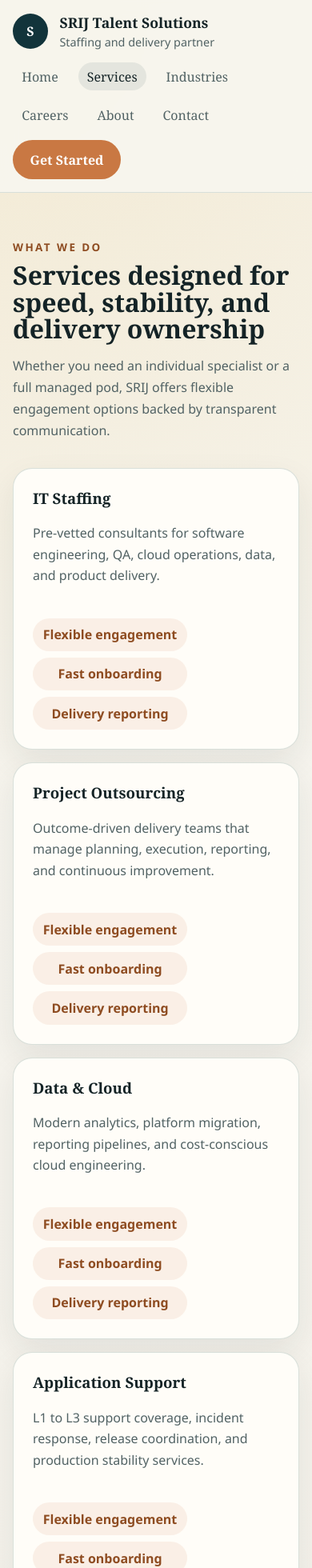
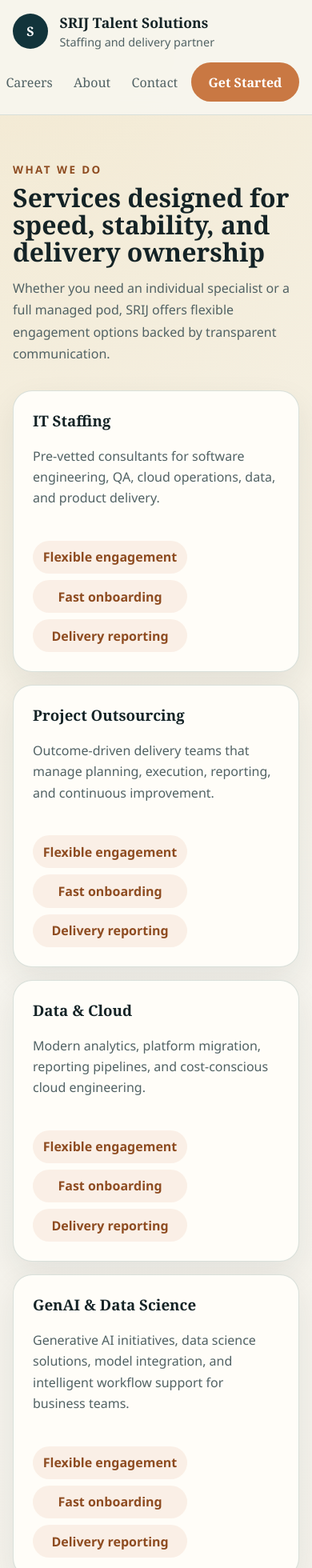
Before and after one commit to dtrajesh/SRIJ-Consultancy, a React (Vite) app in the folder frontend/: page /services in a window 390 px wide. Shown: the top 1960 px of the page at 80% size. Built offline with nearby package versions, Linux system fonts and the light colour scheme; no server answers.

Commit message:
Add products and technologies pages

```diff
--- a/frontend/src/App.jsx
+++ b/frontend/src/App.jsx
@@ -6,7 +6,9 @@ import AdminLoginPage from "./pages/AdminLoginPage";
 import CareerApplyPage from "./pages/CareerApplyPage";
 import CareersPage from "./pages/CareersPage";
 import HomePage from "./pages/HomePage";
+import ProductsPage from "./pages/ProductsPage";
 import ServicesPage from "./pages/ServicesPage";
+import TechnologiesPage from "./pages/TechnologiesPage";
 import IndustriesPage from "./pages/IndustriesPage";
 import AboutPage from "./pages/AboutPage";
 import ContactPage from "./pages/ContactPage";
@@ -26,6 +28,8 @@ export default function App() {
       />
       <Route element={<Layout />}>
         <Route path="/" element={<HomePage />} />
+        <Route path="/products" element={<ProductsPage />} />
+        <Route path="/technologies" element={<TechnologiesPage />} />
         <Route path="/careers" element={<CareersPage />} />
         <Route path="/careers/:jobId/apply" element={<CareerApplyPage />} />
         <Route path="/services" element={<ServicesPage />} />
--- a/frontend/src/components/Layout.jsx
+++ b/frontend/src/components/Layout.jsx
@@ -4,6 +4,8 @@ const navItems = [
   { label: "Home", to: "/" },
   { label: "Services", to: "/services" },
   { label: "Industries", to: "/industries" },
+  { label: "Technologies", to: "/technologies" },
+  { label: "Products", to: "/products" },
   { label: "Careers", to: "/careers" },
   { label: "About", to: "/about" },
   { label: "Contact", to: "/contact" }
@@ -56,6 +58,8 @@ export default function Layout() {
             <h4>Explore</h4>
             <NavLink to="/services">Services</NavLink>
             <NavLink to="/industries">Industries</NavLink>
+            <NavLink to="/technologies">Technologies</NavLink>
+            <NavLink to="/products">Products</NavLink>
             <NavLink to="/careers">Careers</NavLink>
             <NavLink to="/about">About</NavLink>
           </div>
--- a/frontend/src/data/siteContent.js
+++ b/frontend/src/data/siteContent.js
@@ -13,6 +13,16 @@ export const services = [
     title: "Data & Cloud",
     description:
       "Modern analytics, platform migration, reporting pipelines, and cost-conscious cloud engineering."
+  },
+  {
+    title: "GenAI & Data Science",
+    description:
+      "Generative AI initiatives, data science solutions, model integration, and intelligent workflow support for business teams."
+  },
+  {
+    title: "Cybersecurity & Performance Engineering",
+    description:
+      "Security-focused delivery, vulnerability-aware application support, load testing, and performance optimization."
   },
   {
     title: "Application Support",
@@ -67,3 +77,123 @@ export const stats = [
   { value: "98%", label: "Client retention" },
   { value: "24/7", label: "Support readiness" }
 ];
+
+export const products = [
+  {
+    title: "Talent Pipeline Accelerator",
+    description:
+      "A structured hiring workflow package for faster screening, role matching, and consultant onboarding.",
+    useCase: "Best for teams hiring across multiple technical roles at once."
+  },
+  {
+    title: "Delivery Visibility Dashboard",
+    description:
+      "A reporting framework that brings project health, team utilization, milestones, and risks into one view.",
+    useCase: "Best for outsourced or hybrid delivery engagements that need clear governance."
+  },
+  {
+    title: "QA Automation Starter Kit",
+    description:
+      "A reusable automation baseline for UI, API, and regression testing with delivery-ready conventions.",
+    useCase: "Best for clients that want faster release cycles with better test coverage."
+  },
+  {
+    title: "Cloud Migration Blueprint",
+    description:
+      "A repeatable migration and modernization framework covering discovery, rollout planning, and stabilization.",
+    useCase: "Best for organizations moving legacy workloads into modern cloud environments."
+  },
+  {
+    title: "Enterprise GenAI Enablement Kit",
+    description:
+      "A practical accelerator for GenAI use cases, internal knowledge assistants, prompt workflows, and governance-ready rollout planning.",
+    useCase: "Best for teams exploring AI-powered productivity, search, support, or analytics workflows."
+  },
+  {
+    title: "Application Modernization Accelerator",
+    description:
+      "A reusable approach for upgrading Java and Python-based business applications with better observability, performance, and maintainability.",
+    useCase: "Best for organizations modernizing legacy applications without disrupting business operations."
+  }
+];
+
+export const technologies = [
+  {
+    category: "Frontend",
+    items: ["React", "Angular", "JavaScript", "TypeScript", "HTML5", "CSS3"]
+  },
+  {
+    category: "Backend",
+    items: [
+      "Python",
+      "Django",
+      "Flask",
+      "Node.js",
+      "Java",
+      "Spring Boot",
+      ".NET",
+      "REST APIs"
+    ]
+  },
+  {
+    category: "GenAI & Data Science",
+    items: [
+      "Generative AI",
+      "LLM Integrations",
+      "Prompt Workflows",
+      "Data Science",
+      "Machine Learning",
+      "AI-enabled Automation"
+    ]
+  },
+  {
+    category: "Data Engineering",
+    items: [
+      "PostgreSQL",
+      "SQL Server",
+      "MySQL",
+      "ETL Pipelines",
+      "Data Warehousing",
+      "Power BI",
+      "Tableau"
+    ]
+  },
+  {
+    category: "Cloud & DevOps",
+    items: ["AWS", "Azure", "Docker", "CI/CD", "Monitoring", "Infrastructure Automation"]
+  },
+  {
+    category: "Cybersecurity",
+    items: [
+      "Secure Delivery Practices",
+      "Application Security",
+      "Access Control",
+      "Risk-aware Support",
+      "Monitoring",
+      "Incident Readiness"
+    ]
+  },
+  {
+    category: "Performance & QA",
+    items: [
+      "Performance Engineering",
+      "Load Testing",
+      "Selenium",
+      "API Testing",
+      "Automation Frameworks",
+      "Application Support"
+    ]
+  },
+  {
+    category: "Enterprise Applications",
+    items: [
+      "Java-based Applications",
+      "Python-based Applications",
+      "Django Applications",
+      "Microservices",
+      "Support & Maintenance",
+      "Modernization",
+      "Production Stability"
+    ]
+  }
+];
--- a/frontend/src/pages/HomePage.jsx
+++ b/frontend/src/pages/HomePage.jsx
@@ -1,6 +1,6 @@
 import { Link } from "react-router-dom";
 import SectionHeader from "../components/SectionHeader";
-import { industries, services, stats, testimonials } from "../data/siteContent";
+import { industries, products, services, stats, technologies, testimonials } from "../data/siteContent";
 
 export default function HomePage() {
   return (
@@ -85,6 +85,44 @@ export default function HomePage() {
       <section className="section">
         <div className="container">
           <SectionHeader
+            eyebrow="Technologies"
+            title="Support for GenAI, data, cybersecurity, performance, and enterprise applications"
+            text="We align consultants and delivery teams to the platforms and disciplines your business already relies on, from Java and Python applications to AI-enabled delivery."
+          />
+          <div className="card-grid three-up">
+            {technologies.slice(0, 3).map((group) => (
+              <article key={group.category} className="content-card">
+                <h3>{group.category}</h3>
+                <p>{group.items.slice(0, 4).join(", ")}</p>
+                <Link to="/technologies">View full technology support</Link>
+              </article>
+            ))}
+          </div>
+        </div>
+      </section>
+
+      <section className="section section-muted">
+        <div className="container">
+          <SectionHeader
+            eyebrow="Products"
+            title="Solution accelerators that make delivery easier to start"
+            text="Our reusable frameworks and solution packages help clients move faster without starting from zero."
+          />
+          <div className="card-grid">
+            {products.slice(0, 2).map((product) => (
+              <article key={product.title} className="content-card product-card">
+                <h3>{product.title}</h3>
+                <p>{product.description}</p>
+                <Link to="/products">Explore products</Link>
+              </article>
+            ))}
+          </div>
+        </div>
+      </section>
+
+      <section className="section">
+        <div className="container">
+          <SectionHeader
             eyebrow="Client Feedback"
             title="Trusted to move quickly and stay accountable"
           />
--- /dev/null
+++ b/frontend/src/pages/ProductsPage.jsx
@@ -0,0 +1,28 @@
+import { Link } from "react-router-dom";
+import SectionHeader from "../components/SectionHeader";
+import { products } from "../data/siteContent";
+
+export default function ProductsPage() {
+  return (
+    <section className="section page-intro">
+      <div className="container">
+        <SectionHeader
+          eyebrow="Products"
+          title="Reusable solutions that help clients move faster"
+          text="Alongside staffing and consulting, SRIJ can package repeatable delivery assets and accelerators that reduce setup time and improve execution."
+        />
+
+        <div className="card-grid">
+          {products.map((product) => (
+            <article key={product.title} className="content-card product-card">
+              <h3>{product.title}</h3>
+              <p>{product.description}</p>
+              <p className="product-usecase">{product.useCase}</p>
+              <Link to="/contact">Ask about this product</Link>
+            </article>
+          ))}
+        </div>
+      </div>
+    </section>
+  );
+}
--- /dev/null
+++ b/frontend/src/pages/TechnologiesPage.jsx
@@ -0,0 +1,39 @@
+import { Link } from "react-router-dom";
+import SectionHeader from "../components/SectionHeader";
+import { technologies } from "../data/siteContent";
+
+export default function TechnologiesPage() {
+  return (
+    <section className="section page-intro">
+      <div className="container">
+        <SectionHeader
+          eyebrow="Technologies"
+          title="Technology support across delivery, support, and modernization"
+          text="We support clients across GenAI, data science, cybersecurity, data engineering, performance engineering, and Java or Python-based application delivery."
+        />
+
+        <div className="card-grid tech-grid">
+          {technologies.map((group) => (
+            <article key={group.category} className="content-card">
+              <h3>{group.category}</h3>
+              <div className="tag-grid">
+                {group.items.map((item) => (
+                  <span key={item} className="industry-tag">
+                    {item}
+                  </span>
+                ))}
+              </div>
+            </article>
+          ))}
+        </div>
+
+        <div className="cta-inline">
+          <p>Need support for a specific stack or platform?</p>
+          <Link className="button button-primary" to="/contact">
+            Talk to Our Team
+          </Link>
+        </div>
+      </div>
+    </section>
+  );
+}
--- a/frontend/src/styles.css
+++ b/frontend/src/styles.css
@@ -63,12 +63,14 @@ button {
   justify-content: space-between;
   gap: 1rem;
   padding: 1rem 0;
+  flex-wrap: nowrap;
 }
 
 .brand {
   display: flex;
   align-items: center;
   gap: 0.9rem;
+  flex: 0 0 auto;
 }
 
 .brand strong {
@@ -96,15 +98,19 @@ button {
 .nav {
   display: flex;
   align-items: center;
-  gap: 0.85rem;
-  flex-wrap: wrap;
+  justify-content: flex-end;
+  gap: 0.45rem;
+  flex: 1 1 auto;
+  flex-wrap: nowrap;
+  min-width: 0;
 }
 
 .nav-link {
-  padding: 0.4rem 0.7rem;
+  padding: 0.4rem 0.6rem;
   border-radius: 999px;
   color: var(--text-soft);
   transition: 150ms ease;
+  white-space: nowrap;
 }
 
 .nav-link:hover,
@@ -124,6 +130,11 @@ button {
   font-weight: 700;
   cursor: pointer;
   transition: transform 150ms ease, opacity 150ms ease;
+}
+
+.nav .button {
+  flex: 0 0 auto;
+  white-space: nowrap;
 }
 
 .button:hover {
@@ -613,9 +624,26 @@ textarea {
   gap: 1rem;
 }
 
+.product-card {
+  display: grid;
+  gap: 0.8rem;
+}
+
+.product-usecase {
+  padding: 0.85rem 1rem;
+  border-radius: 1rem;
+  background: rgba(201, 120, 67, 0.1);
+  color: var(--accent-dark);
+  font-weight: 600;
+}
+
 .job-card-top {
   display: grid;
   gap: 1rem;
+}
+
+.tech-grid {
+  grid-template-columns: repeat(2, minmax(0, 1fr));
 }
 
 .job-meta {
@@ -646,7 +674,8 @@ textarea {
   .footer-grid,
   .stats-grid,
   .three-up,
-  .form-grid {
+  .form-grid,
+  .tech-grid {
     grid-template-columns: 1fr;
   }
 
```
